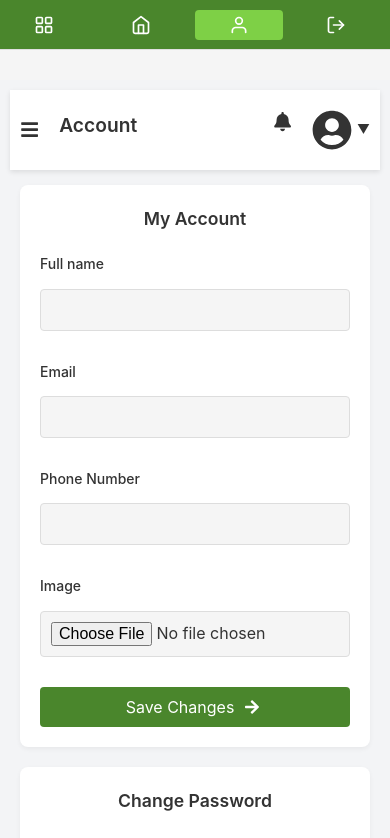
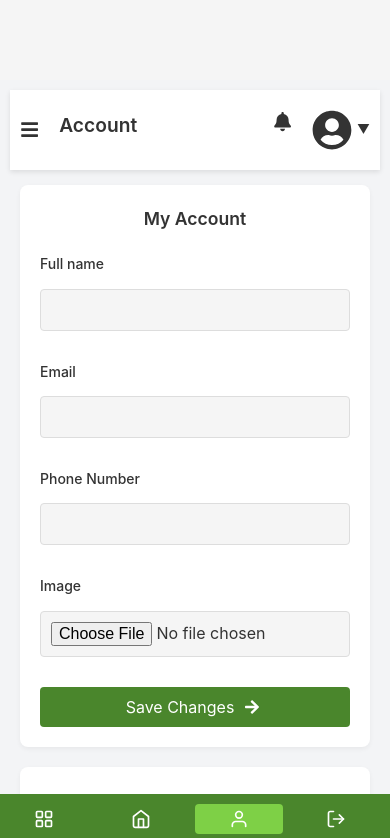
Before and after one commit to Pabby01/Barods, a React (Vite) app: page /account in a window 390 px wide. Shown: the top 838 px of the page. Built offline with nearby package versions, Linux system fonts and the light colour scheme.

Commit message:
feat: update sidebar positioning for mobile responsiveness; adjust height and margin for better layout

```diff
--- a/src/pages/AccountPage.css
+++ b/src/pages/AccountPage.css
@@ -37,7 +37,7 @@ body {
     position: fixed;
     left: 0;
     top: 0;
-    z-index: 1000;
+    z-index: 1000; /* Ensure it is above other elements */
     transition: width 0.3s ease;
     display: flex;
     flex-direction: column;
@@ -358,34 +358,18 @@ body {
 }
 
 /* Mobile Responsive Styles */
-@media (max-width: 992px) {
-    .sidebar {
-        width: 220px;
-    }
-
-    .main-content {
-        margin-left: 220px;
-    }
-
-    .sidebar.closed + .main-content {
-        margin-left: var(--sidebar-collapsed-width);
-    }
-}
-
 @media (max-width: 768px) {
     .sidebar {
-        position: fixed;
-        bottom: 0;
-        left: 0;
+        position: fixed !important;
+        bottom: 0 !important; /* Place the sidebar at the bottom of the viewport */
+        top: auto; /* Remove top positioning */
         width: 100%;
-        height: 60px;
-        background-color: var(--primary-color);
+        height: 70px;
+        z-index: 1000 !important; /* Ensure it is above other elements */
         display: flex;
         flex-direction: row;
         align-items: center;
         justify-content: space-around;
-        z-index: 1000;
-        transform: none; /* Ensure the sidebar is visible */
         padding: 0;
     }
 
@@ -436,7 +420,7 @@ body {
 
     .main-content {
         margin-left: 0;
-        margin-bottom: 60px; /* Add space for the bottom navigation bar */
+        margin-bottom: 70px; /* Add space for the bottom navigation bar */
         width: 100%;
     }
 
@@ -448,6 +432,8 @@ body {
 @media (max-width: 576px) {
     .sidebar {
         height: 50px;
+        position: fixed !important;
+        bottom: 0 !important; /* Reduce height for smaller screens */
     }
 
     .nav-icon {
```
